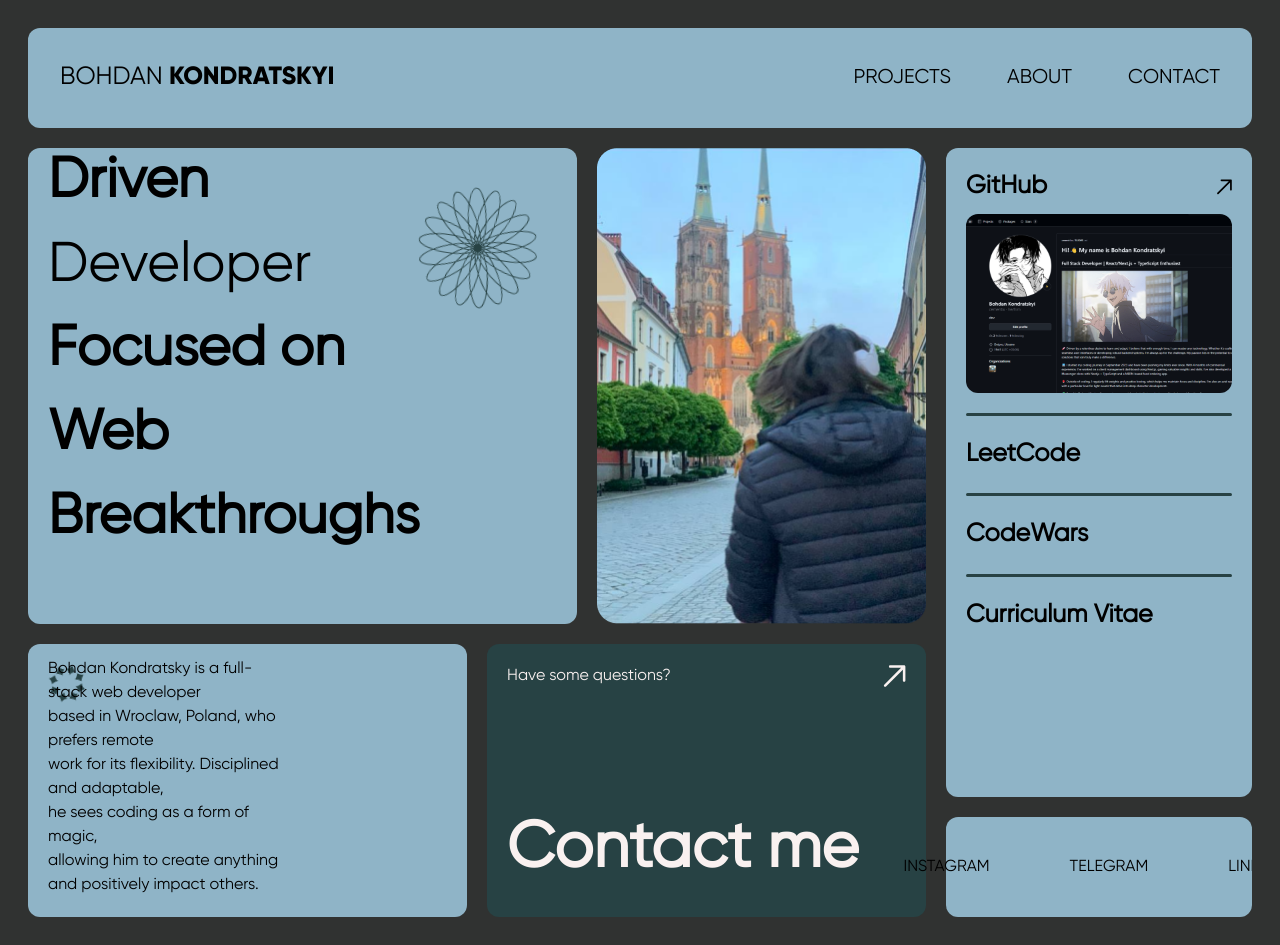
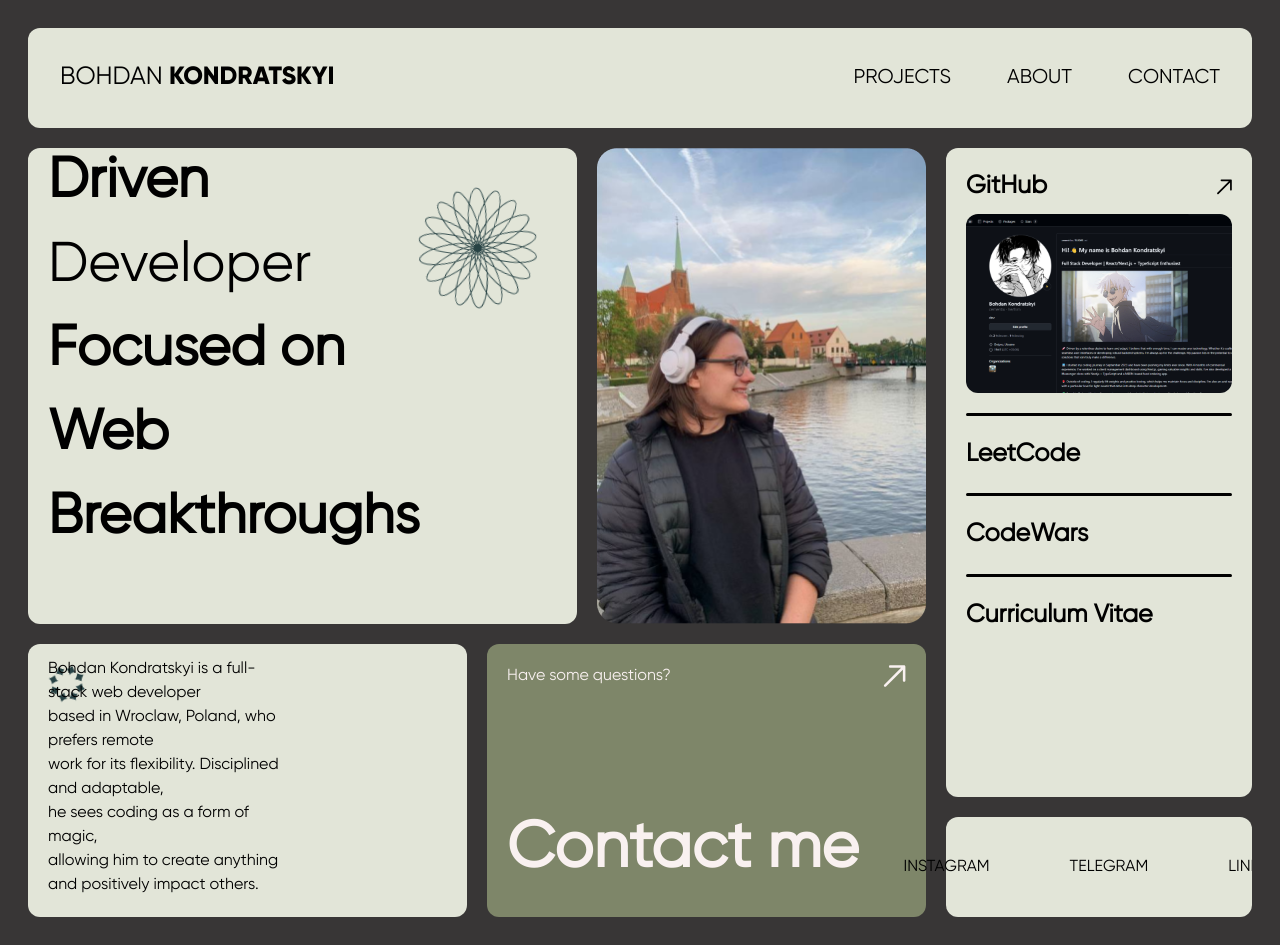
Before and after one commit to cementix/bohdan-kondratskyi-portfolio, a Next.js app: page / in a window 1280 px wide. Built offline with nearby package versions, Linux system fonts and the light colour scheme.

Commit message:
theme change

```diff
--- a/app/HomeBlocks.tsx
+++ b/app/HomeBlocks.tsx
@@ -34,8 +34,8 @@ const HomeBlocks = () => {
     };
   }, []);
 
-  const primaryBlock = "bg-[#8FB4C7] rounded-xl";
-  const secondaryBlock = "bg-[#274244] rounded-xl";
+  const primaryBlock = "bg-[#E2E5D8] rounded-xl";
+  const secondaryBlock = "bg-[#7E8669] rounded-xl";
 
   return (
     <div className="grid grid-cols-4 overflow-hidden">
@@ -108,7 +108,7 @@ const HomeBlocks = () => {
                       : "opacity-0 translate-y-4"
                   }`}
                 >
-                  Bohdan Kondratsky is a full-stack web developer
+                  Bohdan Kondratskyi is a full-stack web developer
                 </span>
                 <span
                   className={`block transition-all duration-500 delay-[900ms] ${
@@ -228,7 +228,7 @@ const HomeBlocks = () => {
             height={293}
           />
           <hr
-            className={`border-[#274244] mt-5 mb-5 border-t-[3px] rounded-xl transition-all duration-700 ease-out delay-[700ms] ${
+            className={`border-[#000000] mt-5 mb-5 border-t-[3px] rounded-xl transition-all duration-700 ease-out delay-[700ms] ${
               isBlockVisible
                 ? "opacity-100 translate-x-0"
                 : "opacity-0 translate-x-[-100%]"
@@ -244,7 +244,7 @@ const HomeBlocks = () => {
             LeetCode
           </p>
           <hr
-            className={`border-[#274244] mt-5 mb-5 border-t-[3px] rounded-xl transition-all duration-700 ease-out delay-[900ms] ${
+            className={`border-[#000000] mt-5 mb-5 border-t-[3px] rounded-xl transition-all duration-700 ease-out delay-[900ms] ${
               isBlockVisible
                 ? "opacity-100 translate-x-0"
                 : "opacity-0 translate-x-[100%]"
@@ -260,7 +260,7 @@ const HomeBlocks = () => {
             CodeWars
           </p>
           <hr
-            className={`border-[#274244] mt-5 mb-5 border-t-[3px] rounded-xl transition-all duration-700 ease-out delay-[1100ms] ${
+            className={`border-[#000000] mt-5 mb-5 border-t-[3px] rounded-xl transition-all duration-700 ease-out delay-[1100ms] ${
               isBlockVisible
                 ? "opacity-100 translate-x-0"
                 : "opacity-0 translate-x-[-100%]"
--- a/app/Navbar.tsx
+++ b/app/Navbar.tsx
@@ -14,7 +14,7 @@ const Navbar = () => {
 
   return (
     <div
-      className={`flex justify-between items-center bg-[#8FB4C7] mb-5 p-8 rounded-xl w-full h-[100px] transition-transform duration-700 ease-out ${
+      className={`flex justify-between items-center bg-[#E2E5D8] mb-5 p-8 rounded-xl w-full h-[100px] transition-transform duration-700 ease-out ${
         isNavbarVisible ? "scale-100 opacity-100" : "scale-0 opacity-0"
       }`}
     >
--- a/app/globals.css
+++ b/app/globals.css
@@ -4,7 +4,7 @@
 
 body {
   color: black;
-  background-color: #303231;
+  background-color: #383636;
 }
 
 @layer utilities {
```
Also changed, not shown: app/assets/portrait.png.
